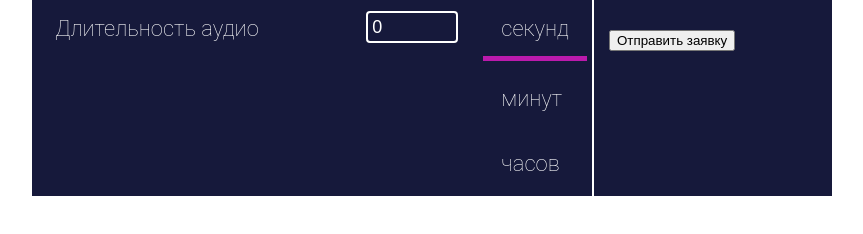
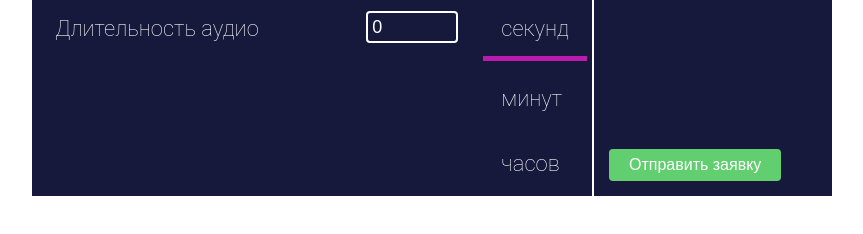
Before and after one commit to RuWolf/CssAnimation, a plain HTML site: page index.html in a window 1280 px wide. Shown: the part 92-326 px from the top of the page, without its empty margins (208-1071 px from the left). Drawn offline with Linux system fonts and the light colour scheme.

Commit message:
add button & func toFixed

```diff
--- a/script.js
+++ b/script.js
@@ -69,13 +69,13 @@ calcPrice = () => {
   if (channel === 1) {
     let allTime = +time * factorTime;
     let price = Math.ceil(allTime / 15) * 10 / 100;
-    return `NLab Speech: ${price}₽`;
+    return `NLab Speech: ${price.toFixed(2)}₽`;
   } else {
     let doubleChannel = Math.ceil(channel / 2);
     let channelTime = Math.ceil(time * factorTime);
     if (channelTime < 15) {
       channelTime = 15;
     }
-    return `NLab Speech: ${doubleChannel * channelTime / 100}₽`
+    return `NLab Speech: ${(doubleChannel * channelTime / 100).toFixed(2)}₽`
   }
 };
--- a/style1.css
+++ b/style1.css
@@ -15,6 +15,9 @@
     width: 70%;
 }
 .calc-total {
+    display: flex;
+    flex-direction: column;
+    justify-content: space-between;
     border-left: 2px solid white;
     padding: 15px;
 }
@@ -71,3 +74,16 @@ input {
     padding: 4px;
     margin: 20px;
 }
+
+button {
+    height: auto;
+    padding: 0 20px;
+    font-size: 16px;
+    line-height: 32px;
+    text-align: center;
+    background: #61ce70;
+    border-radius: 4px;
+    color: #fff;
+    border: none;
+    cursor: pointer;
+}
```
